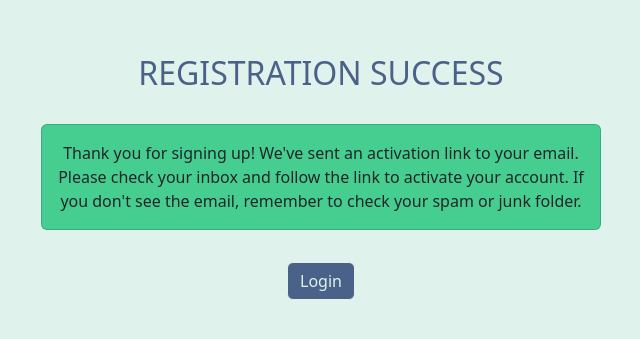
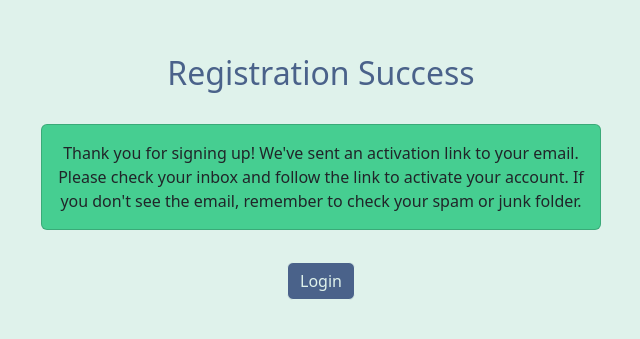
Before and after one commit to lajos-seyler/taskminder-frontend, a React (Vite) app: page /registration-success in a window 1280 px wide. Shown: the part 223-562 px from the top of the page, without its empty margins (319-959 px from the left). Built offline with nearby package versions, Linux system fonts and the light colour scheme.

Commit message:
style: modify capitalization of RegistrationSuccess page title

```diff
--- a/src/pages/RegistrationSuccess.tsx
+++ b/src/pages/RegistrationSuccess.tsx
@@ -31,7 +31,7 @@ function RegistrationSuccess() {
 
   return (
     <StyledRegistrationSuccess>
-      <StyledH2>REGISTRATION SUCCESS</StyledH2>
+      <StyledH2>Registration Success</StyledH2>
       <RegistrationSuccessCard />
       <StyledButton onClick={() => navigate("/login")}>Login</StyledButton>
     </StyledRegistrationSuccess>
```
